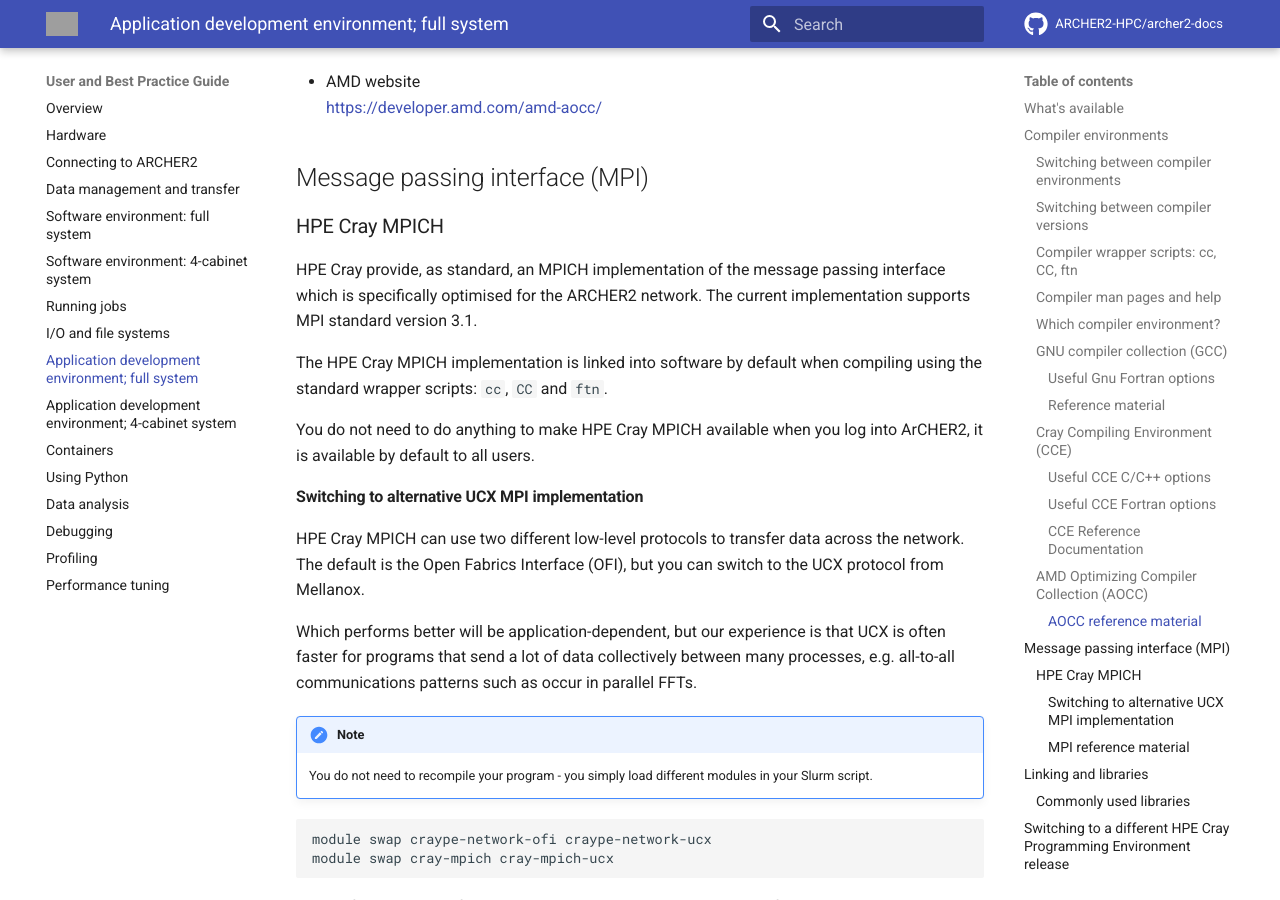
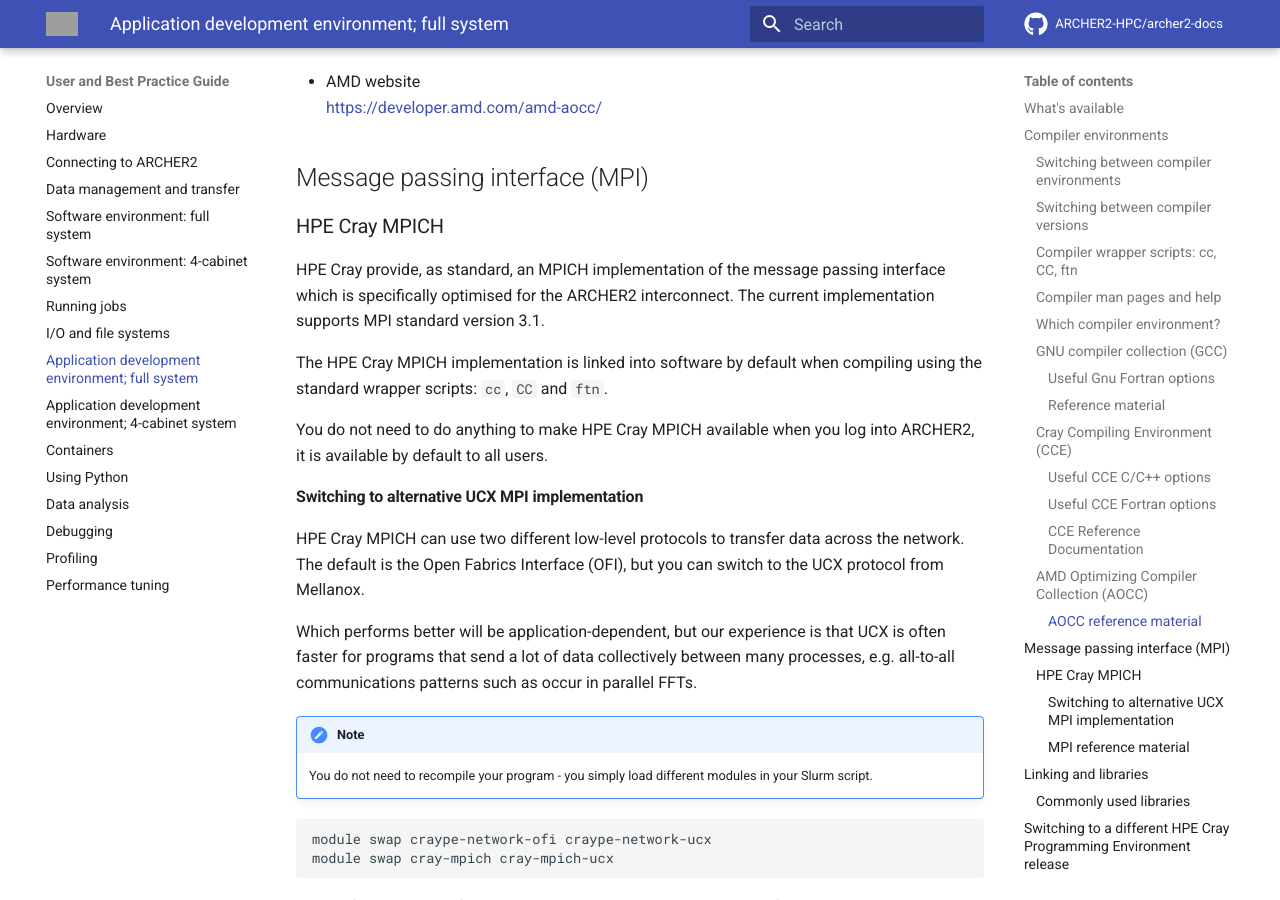
Before and after one commit to ARCHER2-HPC/archer2-docs, an MkDocs documentation site: the page built from docs/user-guide/dev-environment.md, in a window 1280 px wide and 900 px high, scrolled down 10716 px. Built offline with MkDocs 1.6.1 and Material for MkDocs 9.7.7, drawn with Linux system fonts in a browser that asks for light colours; comment, search, counter and statistics services are not loaded; some of the changed text lies outside the part shown; grey boxes are pictures that could not be loaded.

```diff
--- a/docs/user-guide/dev-environment.md
+++ b/docs/user-guide/dev-environment.md
@@ -499,13 +499,13 @@ Due to MODULEPATH changes, the following have been reloaded:
 
 HPE Cray provide, as standard, an MPICH implementation of the message
 passing interface which is specifically optimised for the ARCHER2
-network. The current implementation supports MPI standard version 3.1.
+interconnect. The current implementation supports MPI standard version 3.1.
 
 The HPE Cray MPICH implementation is linked into software by default when
 compiling using the standard wrapper scripts: `cc`, `CC` and `ftn`.
 
 You do not need to do anything to make HPE Cray MPICH available when you
-log into ArCHER2, it is available by default to all users.
+log into ARCHER2, it is available by default to all users.
 
 #### Switching to alternative UCX MPI implementation
 
```
Also changed, not shown: other parts of docs/user-guide/dev-environment.md (+8 -0 lines).
